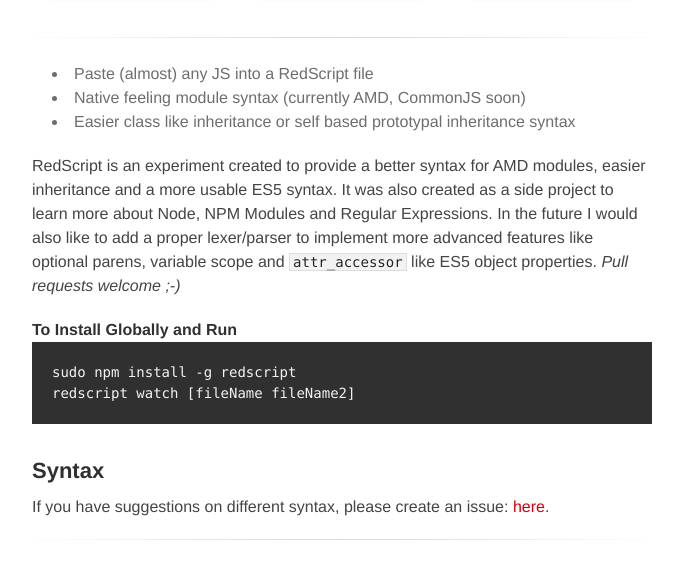
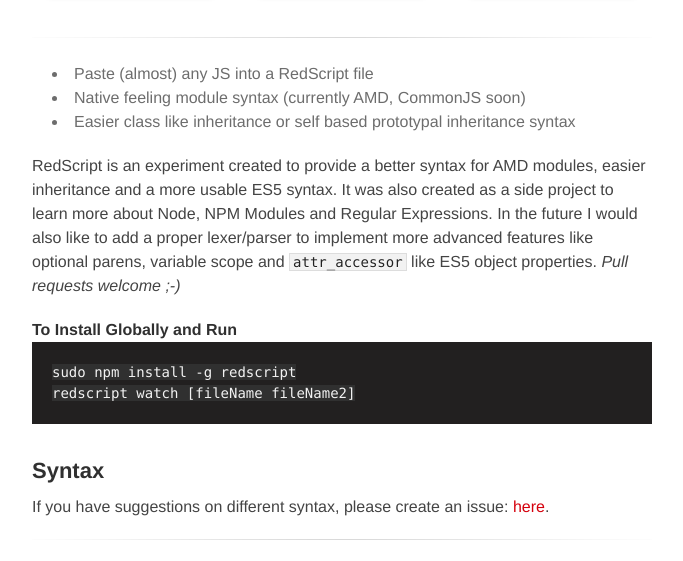
Before and after one commit to AdamBrodzinski/RedScript, a plain HTML site: page index.html in a window 1280 px wide. Shown: the part 209-770 px from the top of the page, without its empty margins (298-981 px from the left). Drawn offline with Linux system fonts and the light colour scheme; a web font is replaced by a local one.

Commit message:
Updates max width, darkens pre bk
Changes the max width to 720px to let the pre boxes breathe a
bit. Darkens said box a bit.

```diff
--- a/stylesheets/stylesheet.css
+++ b/stylesheets/stylesheet.css
@@ -373,3 +373,9 @@
 
 body, #container { background: none; }
 p { color: #444; }
+pre { background: #222020; }
+.inner {
+  min-width: 620px;
+  max-width: 720px;
+  padding: 0 20px;
+}
```
